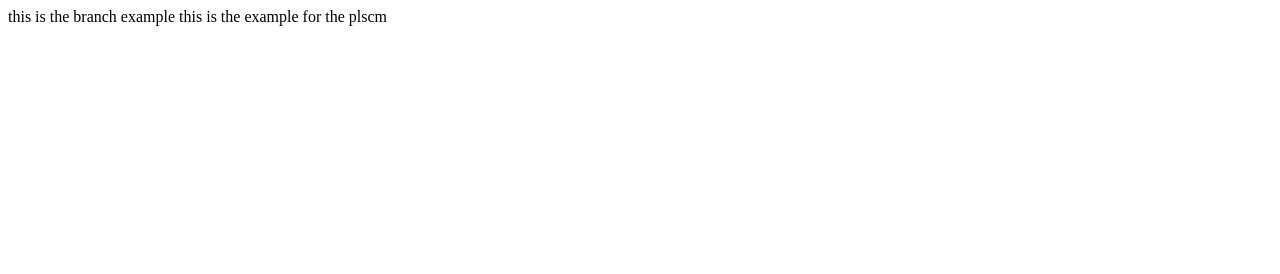
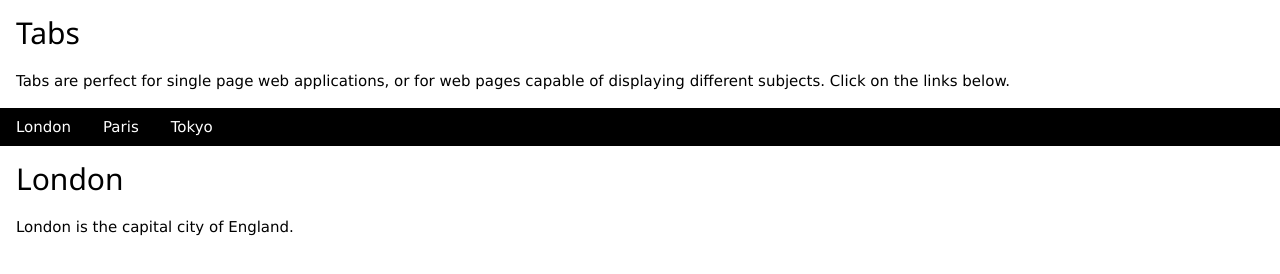
Before and after one commit to ragininikkam/ragini, a plain HTML site: page sample.html in a window 1280 px wide. Drawn offline with nearby package versions, Linux system fonts and the light colour scheme.

Commit message:
fina deployment

```diff
--- a/sample.html
+++ b/sample.html
@@ -1,2 +1,46 @@
-this is the branch example
-this is the example for the plscm
+<!DOCTYPE html>
+<html>
+<title>W3.CSS</title>
+<meta name="viewport" content="width=device-width, initial-scale=1">
+<link rel="stylesheet" href="https://www.w3schools.com/w3css/4/w3.css">
+<body>
+
+<div class="w3-container">
+  <h2>Tabs</h2>
+  <p>Tabs are perfect for single page web applications, or for web pages capable of displaying different subjects. Click on the links below.</p>
+</div>
+
+<div class="w3-bar w3-black">
+  <button class="w3-bar-item w3-button" onclick="openCity('London')">London</button>
+  <button class="w3-bar-item w3-button" onclick="openCity('Paris')">Paris</button>
+  <button class="w3-bar-item w3-button" onclick="openCity('Tokyo')">Tokyo</button>
+</div>
+
+<div id="London" class="w3-container city">
+  <h2>London</h2>
+  <p>London is the capital city of England.</p>
+</div>
+
+<div id="Paris" class="w3-container city" style="display:none">
+  <h2>Paris</h2>
+  <p>Paris is the capital of France.</p>
+</div>
+
+<div id="Tokyo" class="w3-container city" style="display:none">
+  <h2>Tokyo</h2>
+  <p>Tokyo is the capital of Japan.</p>
+</div>
+
+<script>
+function openCity(cityName) {
+  var i;
+  var x = document.getElementsByClassName("city");
+  for (i = 0; i < x.length; i++) {
+    x[i].style.display = "none";
+  }
+  document.getElementById(cityName).style.display = "block";
+}
+</script>
+
+</body>
+</html>
```
